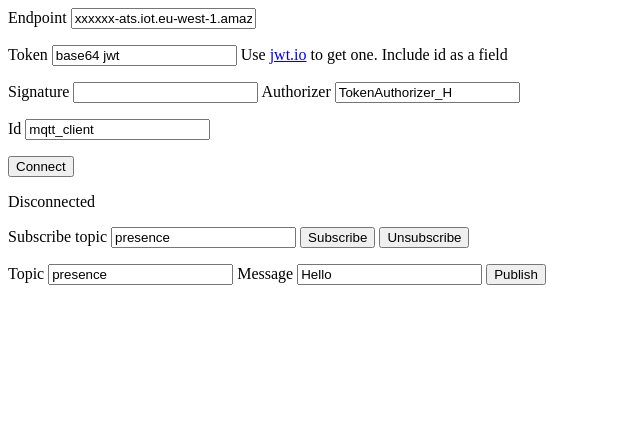
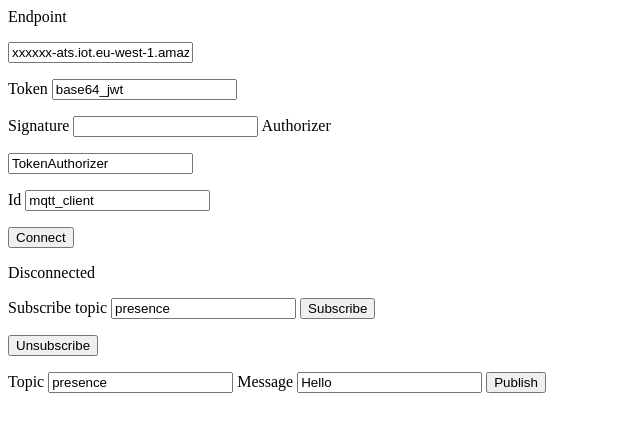
Before and after one commit to massi-ang/aws-iot-custom-authorizer-sample, a website: page client/javascript/index.html in a window 1280 px wide. Shown: the whole page, without its empty margins (0-640 px from the left). Drawn offline with Linux system fonts and the light colour scheme.

Commit message:
clean-up

```diff
--- a/client/javascript/index.html
+++ b/client/javascript/index.html
@@ -8,30 +8,28 @@
     <body>
         <form>
             <label for="endpoint">Endpoint</label>
-            <input type="text" id="endpoint" value="xxxxxx-ats.iot.eu-west-1.amazonaws.com"><p></p>
+            <p><input type="text" id="endpoint" value="xxxxxx-ats.iot.eu-west-1.amazonaws.com"/></p>
             <p><label for="token">Token</label>
-            <input type="text" id="token" value="base64 jwt">&nbsp;Use <a href="jwt.io">jwt.io</a> to get one. Include id as a field</p>
+            <input type="text" id="token" value="base64_jwt"></p>
             <label for="Signature">Signature</label>
-            <input type="text" id="signature" value="">
+            <input type="text" id="signature" value=""/>
             <label for="authorizer">Authorizer</label>
-            <input type="text" id="authorizer" value="TokenAuthorizer_H"><p></p>
+            <p><input type="text" id="authorizer" value="TokenAuthorizer"/></p>
             <label for="id">Id</label>
-            <input type="text" id="id" value="mqtt_client"><br>
+            <input type="text" id="id" value="mqtt_client"/><br>
         </form>
-        <button onclick="connect()">Connect</button><p></p>
+        <p><button onclick="connect()">Connect</button></p>
         <p><span id="status"><bold>Disconnected</bold></span></p>
         <label for="subscribe_topic">Subscribe topic</label>
         <input type="text" id="subscribe_topic" value="presence">
         <button onclick="subscribe()">Subscribe</button>
-        <button onclick="unsubscribe()">Unsubscribe</button><p></p>
+        <p><button onclick="unsubscribe()">Unsubscribe</button></p>
         <label for="topic">Topic</label>
         <input type="text" id="topic" value="presence">
         <label for="message">Message</label>
         <input type="text" id="message" value="Hello">
         <button onclick="publish()">Publish</button>
         <script>
-            //const mqtt = require("mqtt")
-            //const qs = require("querystring")
             let client=null
             function connect() {
                 endpoint=document.getElementById("endpoint").value
```
